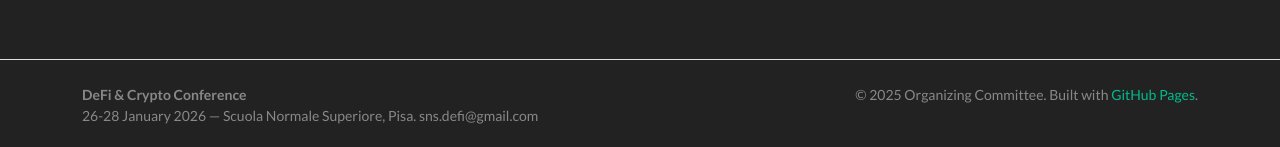
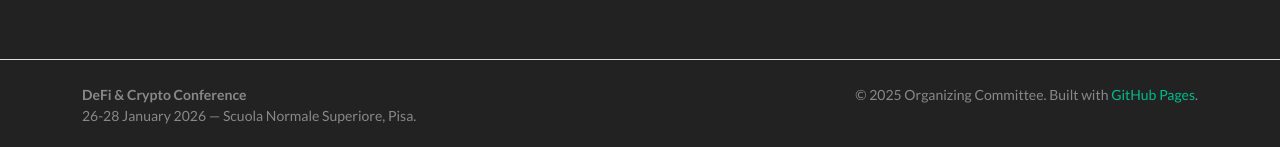
Before and after one commit to sns-defi/sns-defi.github.io, a Jekyll site: the page built from index.md, in a window 1280 px wide and 900 px high, scrolled down 1070 px. Shown: the part 750-897 px from the top of the window. Built offline with Jekyll 4.4.1, drawn with Linux system fonts in a browser that asks for light colours; nearby versions of some CDN libraries.

Commit message:
Update conference description formatting

```diff
--- a/_config.yml
+++ b/_config.yml
@@ -1,5 +1,5 @@
 title: "DeFi & Crypto Conference"
-description: "26-28 January 2026 — Scuola Normale Superiore, Pisa.\nsns.defi@gmail.com"
+description: "26-28 January 2026 — Scuola Normale Superiore, Pisa."
 url: "https://sns-defi.github.io"
 baseurl: "" # set to /repo-name if using a project site
 markdown: kramdown
```
